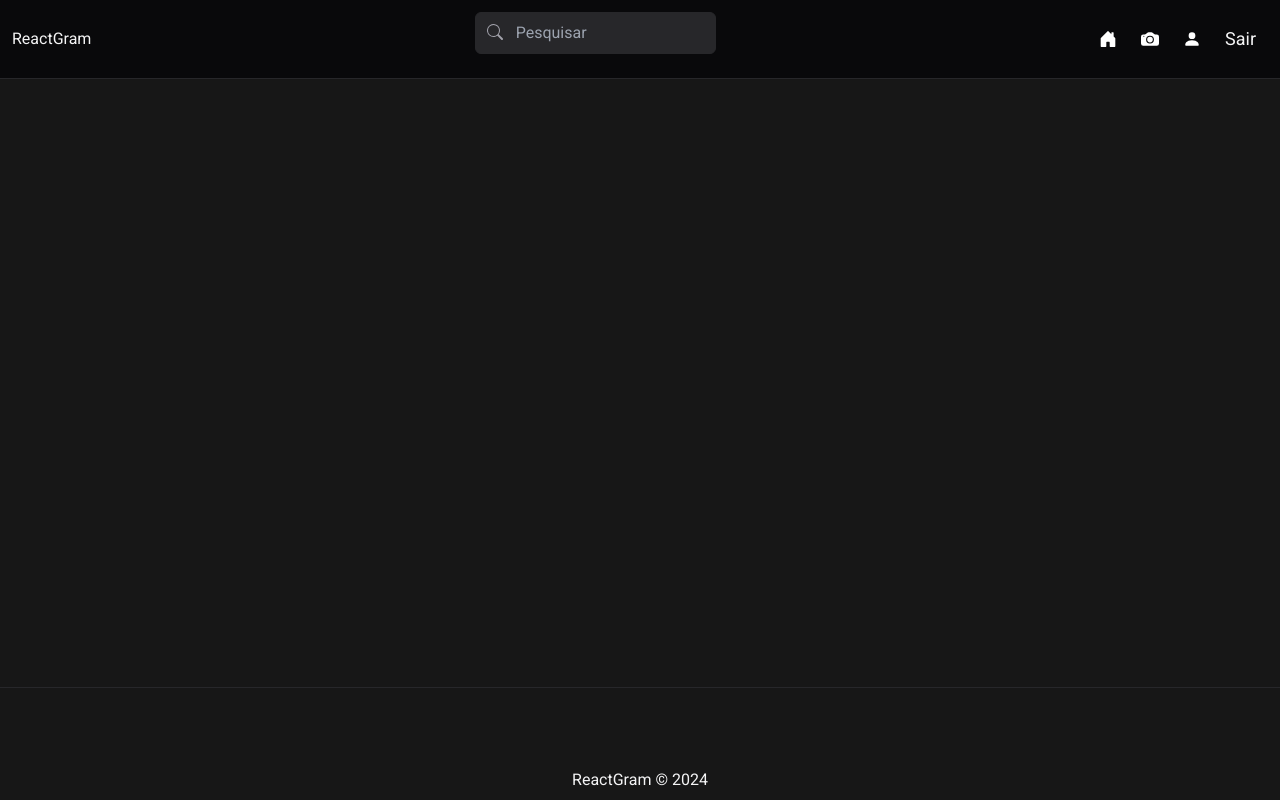
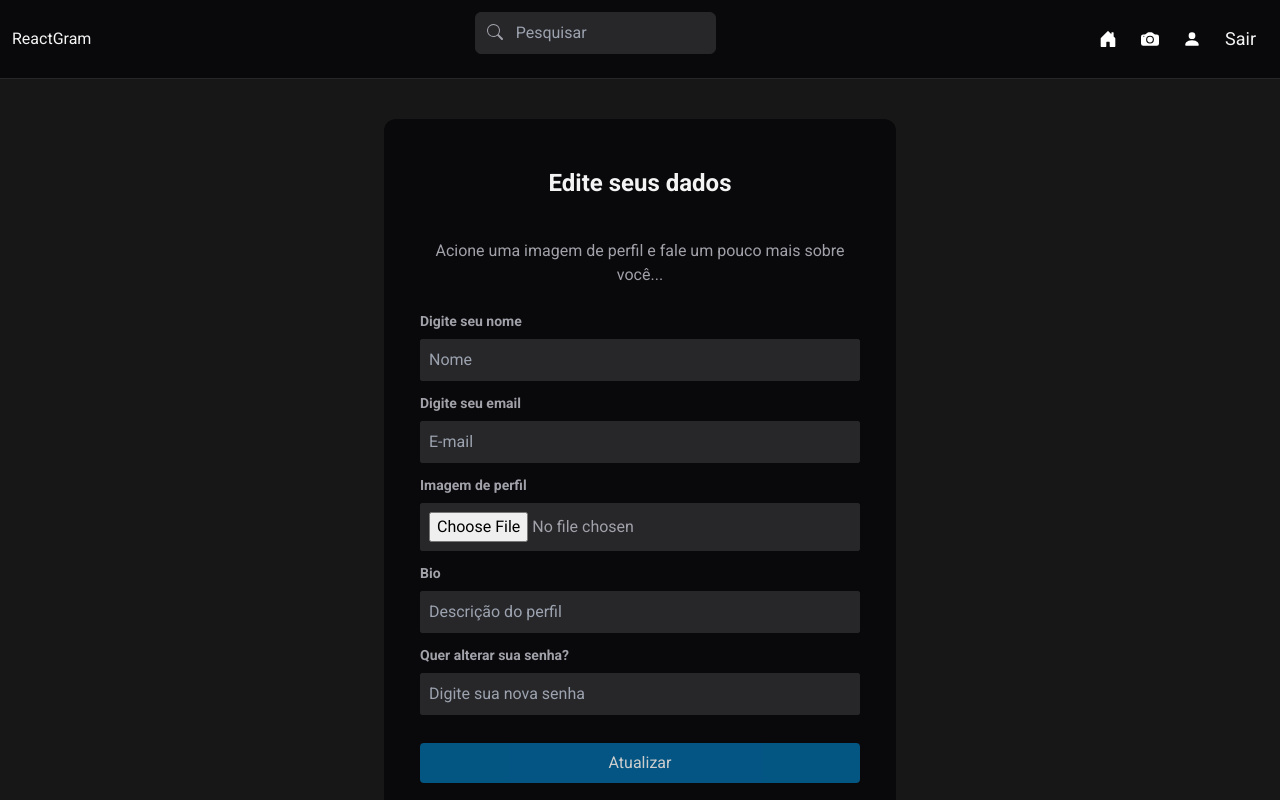
Before and after one commit to diegoramosds/projeto-reactgram, a React (Vite) app in the folder frontend/reactGram/: page /profile in a window 1280 px wide. Shown: the top 800 px of the page. Built offline with nearby package versions, Linux system fonts and the light colour scheme; sample sign-in values are in the browser's storage.

Commit message:
Criando reducer de usuário

```diff
--- a/frontend/reactGram/src/App.tsx
+++ b/frontend/reactGram/src/App.tsx
@@ -9,6 +9,7 @@ import Login from './pages/Auth/Login';
 import NavBar from './components/NavBar';
 import Footer from './components/Footer';
 import { useAuth } from './hooks/useAuth';
+import EditProfile from './pages/EditProifile/EditProfile';
 
 function App() {
   const {auth, loading} = useAuth()
@@ -26,6 +27,7 @@ function App() {
           <Route path="/" element={auth ? <Home /> : <Navigate to="/login"/>} />
             <Route path="/register" element={!auth ? <Register /> : <Navigate to="/"/>} />
             <Route path="/login" element={!auth ? <Login /> : <Navigate to="/"/>} />
+            <Route path="/profile" element={auth ? <EditProfile /> : <Navigate to="/"/>} />
         </Routes>
       <Footer />
     </BrowserRouter>
--- a/frontend/reactGram/src/pages/EditProifile/EditProfile.tsx
+++ b/frontend/reactGram/src/pages/EditProifile/EditProfile.tsx
@@ -0,0 +1,67 @@
+import { FormEvent, useEffect } from "react"
+import FormStyle from "../../components/FormStyle";
+
+//Hooks
+import { useDispatch, useSelector } from "react-redux";
+import { AppDispatch, RootState } from "../../store";
+import { reset } from "../../slices/authSlice";
+
+
+const EditProfile = () => {
+
+    const handleSubmit = (e: FormEvent<HTMLFormElement>) => {
+      e.preventDefault();
+      console.log('oi')
+    }
+
+    const dispatch: AppDispatch = useDispatch();
+
+    const {loading, error} = useSelector((state: RootState) => state.auth);
+
+  // Clean all auth states
+    useEffect(() => {
+     dispatch(reset());
+    }, [dispatch])
+
+
+  return (
+    <FormStyle
+    btnText="Atualizar"
+    handleSubmit={handleSubmit}
+    title="Edite seus dados"
+    subtitle="Acione uma imagem de perfil e fale um pouco mais sobre você..."
+    linkText="Não que editar agora?"
+    linkTo="/"
+    loading={loading}
+    errorMessage={error}
+          >
+            <label>
+              <span>Digite seu nome</span>
+              <input type="text" placeholder="Nome"/>
+            </label>
+
+            <label>
+              <span>Digite seu email</span>
+              <input type="email" name="" placeholder="E-mail" />
+            </label>
+
+            <label>
+                <span>Imagem de perfil</span>
+                <input type="file" name="" />
+             </label>
+
+             <label>
+                <span>Bio</span>
+                <input type="text" placeholder="Descrição do perfil"/>
+             </label>
+
+             <label>
+                <span>Quer alterar sua senha?</span>
+                <input type="password" name="" placeholder="Digite sua nova senha" />
+             </label>
+
+    </FormStyle>
+  )
+}
+
+export default EditProfile
--- a/frontend/reactGram/src/services/authService.tsx
+++ b/frontend/reactGram/src/services/authService.tsx
@@ -3,7 +3,6 @@ import { api, requestConfig } from "../utils/config";
 
 //Register an user
 const register = async(data: unknown) => {
-
 
     const config = requestConfig("POST", data)
 
--- /dev/null
+++ b/frontend/reactGram/src/services/userService.tsx
@@ -0,0 +1,22 @@
+import { api, requestConfig } from "../utils/config";
+
+ const profile = async(data: unknown, token: string) => {
+
+    const config = requestConfig("GET", data, token)
+
+    try {
+        const res = await fetch(api + "/users/profile", config)
+        .then((res) => res.json())
+        .catch((err) => err)
+
+        return res
+    } catch (error) {
+        console.log(error)
+    }
+ }
+
+ const userService = {
+    profile,
+ }
+
+ export default userService;
--- /dev/null
+++ b/frontend/reactGram/src/slices/userSlice.tsx
@@ -0,0 +1,42 @@
+import { createAsyncThunk, createSlice } from "@reduxjs/toolkit";
+
+
+//  const user = JSON.parse(localStorage.getItem("user") as string )
+// interface User {
+//    _id?: string; // ID do usuário (opcional)
+//    name?: string; // Nome do usuário (opcional)
+//    email?: string; // Email do usuário (opcional)
+//    password: string; // Senha do usuário
+//    confirmPassword?: string;
+// }
+
+// // interface AuthState {
+// //    user: User | null; // Substitua por um tipo mais específico, se possível
+// //    error: string | null; // Permitir que error seja uma string ou null
+// //    success: boolean;
+// //    loading: boolean;
+//        message: null,
+
+// // }
+
+const initialState = {
+    user: {},
+    error: false,
+    success: false,
+    loading: false,
+    message: null,
+}
+
+
+export const userSlice = createSlice({
+    name: "user",
+    initialState,
+    reducers: {
+        resetMessage: (state) => {
+            state.message = null;
+        }
+    }
+})
+
+export const {resetMessage} = userSlice.actions;
+export default userSlice;
--- a/frontend/reactGram/src/store.tsx
+++ b/frontend/reactGram/src/store.tsx
@@ -1,11 +1,13 @@
 import { configureStore } from "@reduxjs/toolkit"
 
 import  authReducer  from "./slices/authSlice"
+import  userReducer  from "./slices/userSlice"
 
 
 export const store = configureStore({
 reducer: {
-    auth: authReducer
+    auth: authReducer,
+    user: userReducer
 }
 })
 
```
Also changed, not shown: 1 other file (tests, documents, lock files or other folders).
